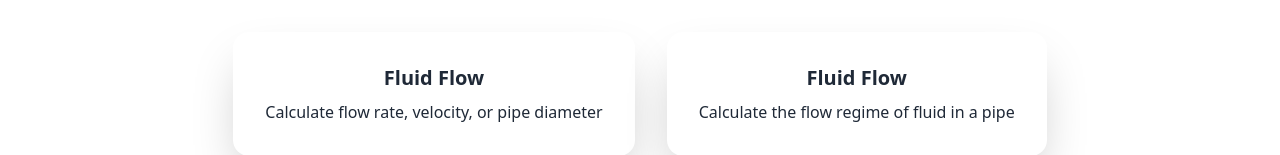
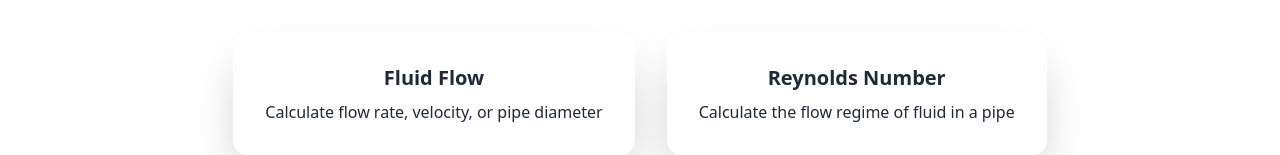
Before and after one commit to mama4294/ChemECalcs, a Next.js app in the folder chem_e_calc/: page /fluids in a window 1280 px wide. Shown: the part 172-327 px from the top of the page. Built offline with nearby package versions, Linux system fonts and the light colour scheme; what convert-units would draw is missing.

Commit message:
Fixes Typo

```diff
--- a/chem_e_calc/src/pages/fluids/index.tsx
+++ b/chem_e_calc/src/pages/fluids/index.tsx
@@ -26,7 +26,7 @@ const Fluids = () => {
             link="/fluids/fluidflow"
           />
           <GridCard
-            name="Fluid Flow"
+            name="Reynolds Number"
             description="Calculate the flow regime of fluid in a pipe"
             link="/fluids/reynoldsnumber"
           />
```
